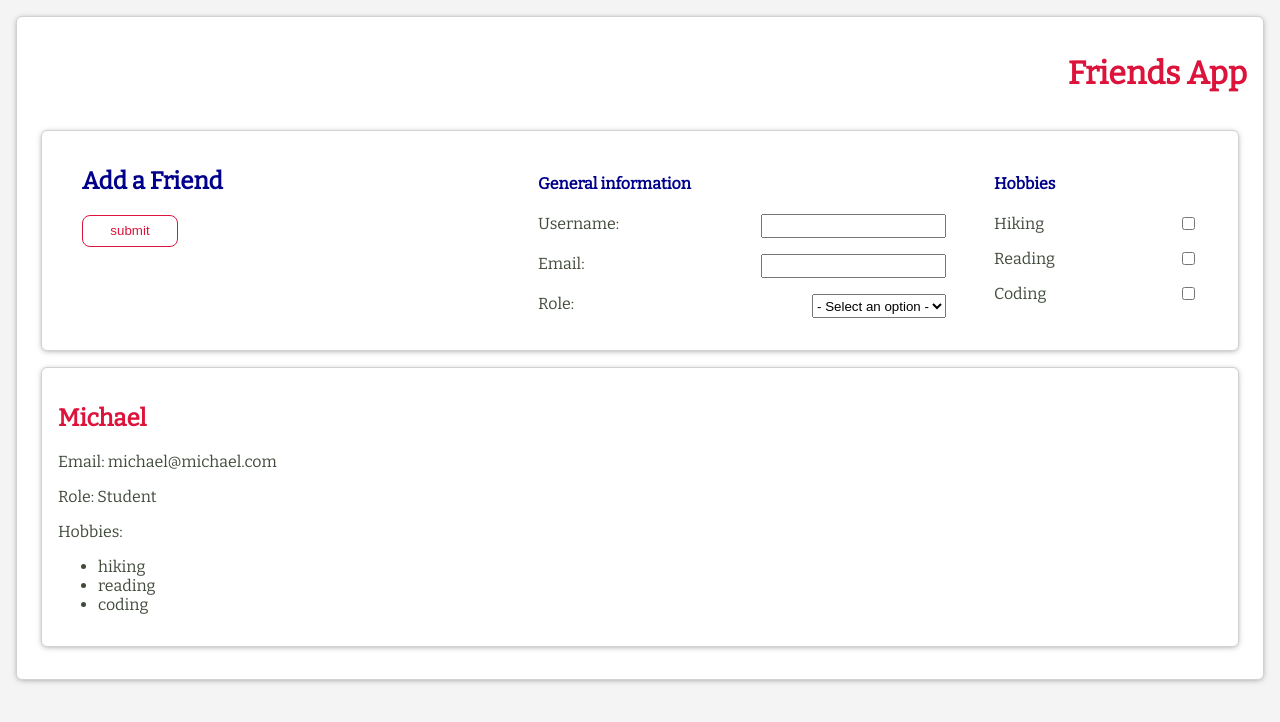
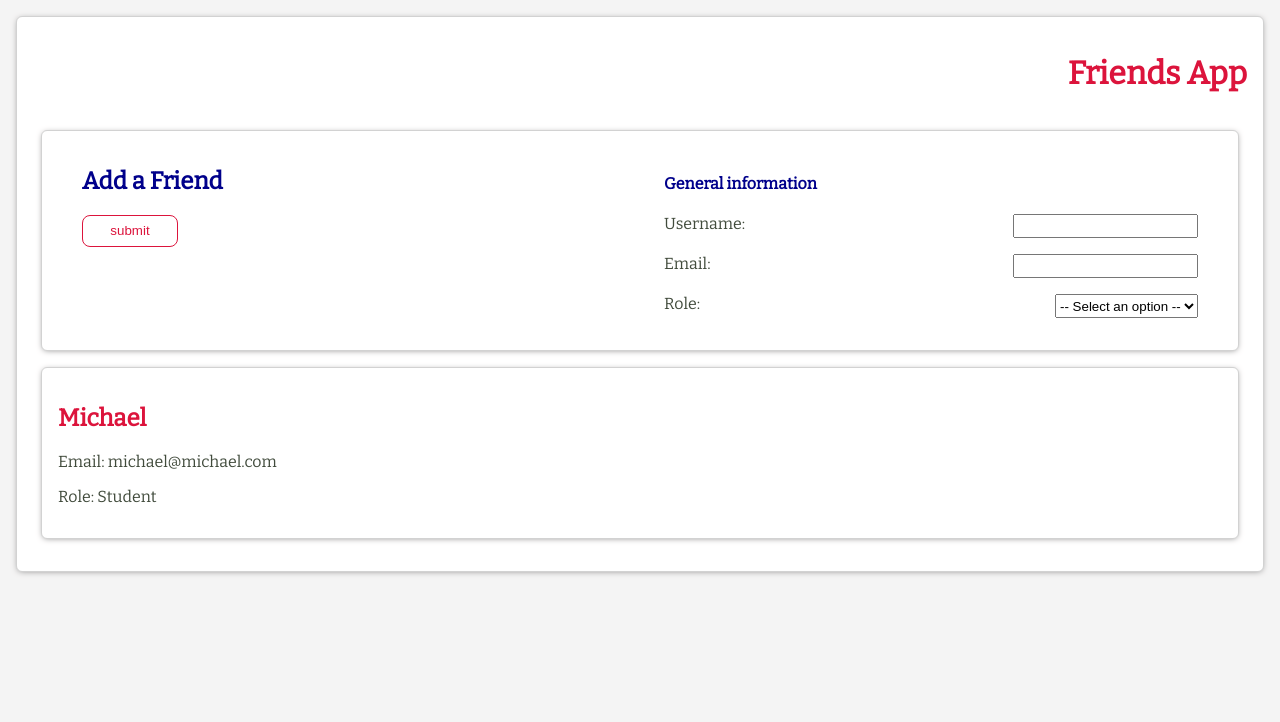
Before and after one commit to bloominstituteoftechnology/web-guided-project-form-management-solution, a React (Vite) app: page / in a window 1280 px wide. Shown: the top 722 px of the page. Built offline with nearby package versions, Linux system fonts and the light colour scheme.

Commit message:
finish line

```diff
--- a/src/components/App.jsx
+++ b/src/components/App.jsx
@@ -3,44 +3,33 @@ import { v4 as uuid } from 'uuid'
 import Friend from './Friend'
 import FriendForm from './FriendForm'
 
+// 👉 the shape of the actual friend object from API
 const initialFriendsList = [
-  // 👉 the shape of the actual friend object from API
   {
     id: uuid(),
     username: 'Michael',
     email: 'michael@michael.com',
     role: 'Student',
-    hobbies: [
-      'hiking',
-      'reading',
-      'coding',
-    ]
   },
 ]
 
 // 👉 the shape of the state that drives the form
 const initialFormValues = {
-  ///// TEXT INPUTS (`value` is text-driven) /////
+  ///// TEXT INPUTS /////
   username: '',
   email: '',
-  ///// DROPDOWN (`value` is text-driven) /////
+  ///// DROPDOWN /////
   role: '',
-  ///// CHECKBOXES (`checked` is boolean-driven) /////
-  hobbies: {
-    hiking: false,
-    reading: false,
-    coding: false,
-  },
 }
 
 export default function App() {
   const [friends, setFriends] = useState(initialFriendsList)
 
   // 🔥 STEP 1 - WE NEED STATE TO HOLD ALL VALUES OF THE FORM!
-  const [formValues, setFormValues] = useState(initialFormValues)// fix this using the state hook
+  const [formValues, setFormValues] = useState(initialFormValues) // fix this using the state hook
 
   const onInputChange = evt => {
-    // 🔥 STEP 4 - IMPLEMENT A CHANGE HANDLER (works for inputs and dropdowns)
+    // 🔥 STEP 8 - IMPLEMENT A CHANGE HANDLER (works for inputs and dropdowns)
     // which can change the state of inputs of type text
 
     // a) pull the name of the input from the event object
@@ -56,27 +45,14 @@ export default function App() {
     })
   }
 
-  const onCheckboxChange = evt => {
-    // a) pull the name of the checkbox from the event
-    const { name } = evt.target
-    // b) pull whether checked true or false, from the event
-    const isChecked = evt.target.checked
-    // c) set a new state for the whole form
-    setFormValues({
-      ...formValues,
-      hobbies: {
-        ...formValues.hobbies,
-        [name]: isChecked,
-      }
-    })
-  }
-
   const onSubmit = evt => {
-    // 🔥 STEP 5 - IMPLEMENT A SUBMIT HANDLER
+    // 🔥 STEP 9 - IMPLEMENT A SUBMIT HANDLER
 
     // a) don't allow the browser to reload!
     evt.preventDefault()
-    // b) make a new friend object with an id, GROSS
+    // b) don't allow the submission, if any of the formValues is empty!
+    if (Object.values(formValues).some(input => !input.trim())) return
+    // c) make a new friend object
     //    set up the new friend with the correct attributes
     //    using the information inside the state of the form
     const newFriend = {
@@ -84,12 +60,10 @@ export default function App() {
       username: formValues.username,
       email: formValues.email,
       role: formValues.role,
-      hobbies: Object.keys(formValues.hobbies)
-        .filter(hobby => formValues.hobbies[hobby] === true)
     }
-    // c) update the list of friends in state with the new friend
-    setFriends([...friends, newFriend])
-    // d) optionally clear the form
+    // d) update the list of friends in state with the new friend
+    setFriends([newFriend, ...friends])
+    // e) optionally clear the form
     setFormValues(initialFormValues)
   }
 
@@ -98,12 +72,11 @@ export default function App() {
       <header><h1>Friends App</h1></header>
 
       <FriendForm
-        // 🔥 STEP 2 - THE FORM WANTS ITS FOOD!!!!
-        // check implementation of FriendForm
-        // to see what props it expects
+        // 🔥 STEP 2 - The form component needs its props.
+        //    Check implementation of FriendForm
+        //    to see what props it expects.
         values={formValues}
         onInputChange={onInputChange}
-        onCheckboxChange={onCheckboxChange}
         onSubmit={onSubmit}
       />
 
@@ -117,6 +90,3 @@ export default function App() {
     </div>
   )
 }
-
-// 🔥 STEP 6 - DO STEPS 3, 4 & 5 FOR THE DROPDOWN
-// 🔥 STEP 7 - DO STEPS 3, 4 & 5 FOR THE CHECKBOXES
--- a/src/components/Friend.jsx
+++ b/src/components/Friend.jsx
@@ -1,6 +1,8 @@
 import React from 'react'
 
-function Friend({ details }) {
+export default function Friend(props) {
+  const { details } = props
+
   if (!details) {
     return <h3>Working fetching your friend&apos;s details...</h3>
   }
@@ -10,18 +12,6 @@ function Friend({ details }) {
       <h2>{details.username}</h2>
       <p>Email: {details.email}</p>
       <p>Role: {details.role}</p>
-
-      {
-        !!details.hobbies && !!details.hobbies.length &&
-        <div>
-          Hobbies:
-          <ul>
-            {details.hobbies.map((like, idx) => <li key={idx}>{like}</li>)}
-          </ul>
-        </div>
-      }
     </div>
   )
 }
-
-export default Friend
--- a/src/components/FriendForm.jsx
+++ b/src/components/FriendForm.jsx
@@ -2,16 +2,15 @@ import React from 'react'
 
 export default function FriendForm(props) {
   // THESE ARE THE **EXACT PROPS** FriendForm EXPECTS!!!
-  // 🔥 STEP 3A - MAKE SURE THE PARENT IS INJECTING THESE PROPS
+  // 🔥 STEP 3 - MAKE SURE THE PARENT IS INJECTING ALL NECESSARY PROPS
   const {
     values,
     onInputChange,
-    onCheckboxChange,
     onSubmit,
   } = props
 
   return (
-    // 🔥 STEP 3B - THIS FORM WANTS A SUBMIT HANDLER!
+    // 🔥 STEP 4 - Give the form an `onSubmit` event handler
     <form className='form container' onSubmit={onSubmit}>
       <div className='form-group submit'>
         <h2>Add a Friend</h2>
@@ -25,11 +24,11 @@ export default function FriendForm(props) {
         {/* ////////// TEXT INPUTS ////////// */}
         {/* ////////// TEXT INPUTS ////////// */}
         <label>Username:&nbsp;
+          {/* 🔥 STEP 5 - Make an input of type `text` for username.
+              Controlled inputs also need `value` and `onChange` props.
+              Inputs render what they're told - their current value comes from app state.
+              At each keystroke, a change handler should fire to change app state. */}
           <input
-          // 🔥 STEP 3C - THIS INPUT WANTS VALUE & CHANGE HANDLER!
-          // Inputs render what they're told
-          // Their current value ultimately comes from app state
-          // At each keystroke, a change handler should fire
             value={values.username}
             onChange={onInputChange}
             name='username'
@@ -37,6 +36,7 @@ export default function FriendForm(props) {
           /></label>
 
         <label>Email:&nbsp;
+          {/* 🔥 STEP 6 - Make an input of type `text` for email. */}
           <input
             value={values.email}
             onChange={onInputChange}
@@ -48,47 +48,19 @@ export default function FriendForm(props) {
         {/* ////////// DROPDOWN ////////// */}
         {/* ////////// DROPDOWN ////////// */}
         <label>Role:&nbsp;
+          {/* 🔥 STEP 7 - Make dropdown for role. */}
           <select
-            // very similar to inputs of type text
             onChange={onInputChange}
             value={values.role}
             name='role'
           >
-            <option value=''>- Select an option -</option>
+            <option value=''>-- Select an option --</option>
             <option value='Student'>Student</option>
             <option value='Alumni'>Alumni</option>
             <option value='Instructor'>Instructor</option>
             <option value='TL'>Team Lead</option>
           </select></label>
       </div>
-
-      <div className='form-group checkboxes'>
-        <h4>Hobbies</h4>
-
-        {/* ////////// CHECKBOXES ////////// */}
-        {/* ////////// CHECKBOXES ////////// */}
-        {/* ////////// CHECKBOXES ////////// */}
-        <label>Hiking <input
-          // Checkboxes are different!
-          // We do NOT set their 'value'
-          // We use a 'checked' prop with a bool
-          checked={values.hobbies.hiking}
-          onChange={onCheckboxChange}
-          name='hiking'
-          type="checkbox" /></label>
-
-        <label>Reading <input
-          checked={values.hobbies.reading}
-          onChange={onCheckboxChange}
-          name='reading'
-          type="checkbox" /></label>
-
-        <label>Coding <input
-          checked={values.hobbies.coding}
-          onChange={onCheckboxChange}
-          name='coding'
-          type="checkbox" /></label>
-      </div>
     </form>
   )
 }
```
Also changed, not shown: src/design-files/form-design.png (added), 1 other file (tests, documents, lock files or other folders). Lines whose indentation alone changed are shown as unchanged.
